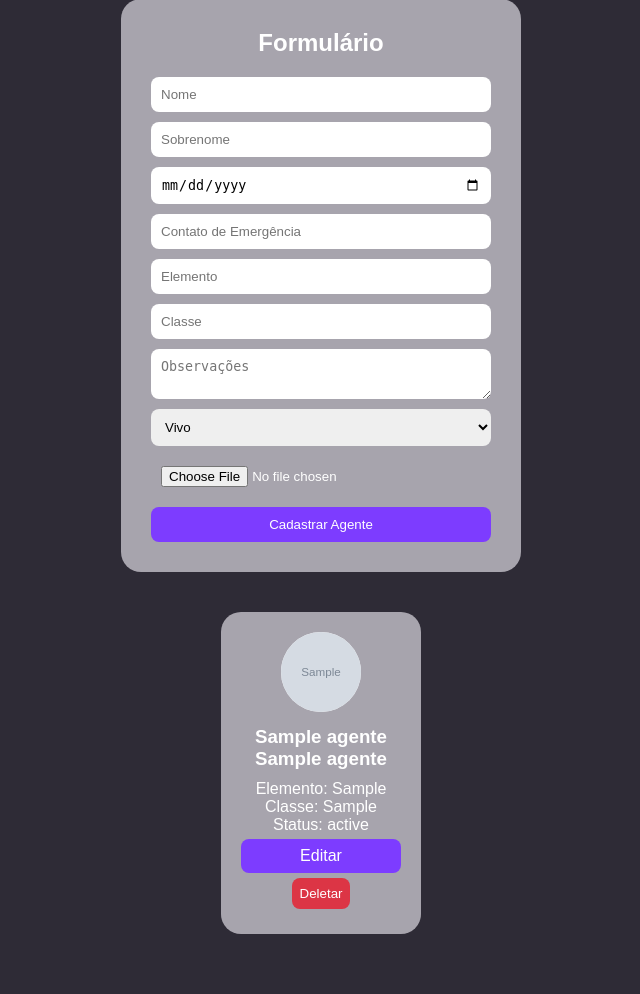
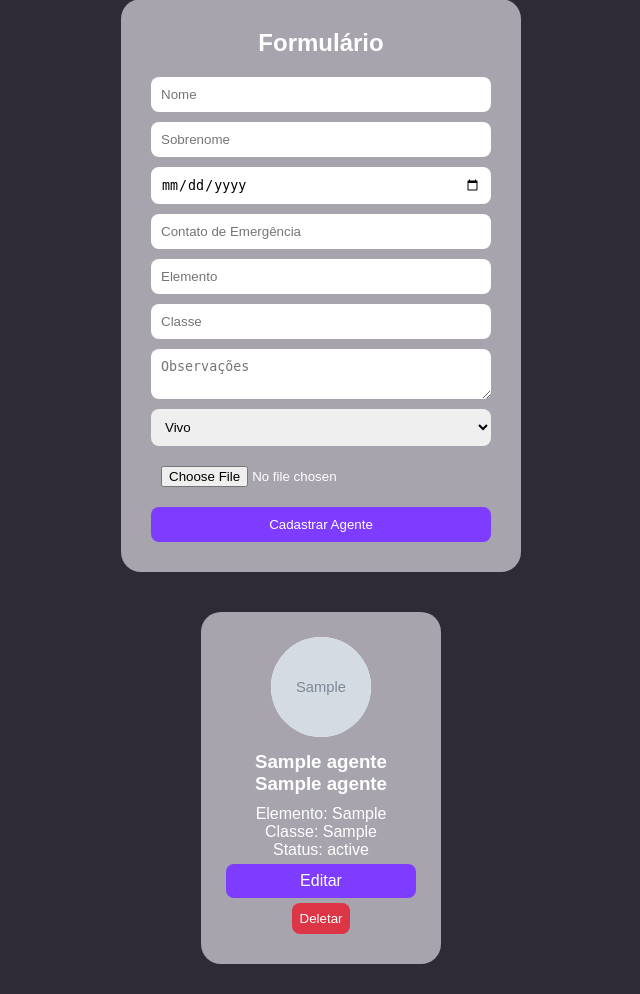
Before and after one commit to avmoonlight/c.r.i.s, a Flask app: page /agentes in a window 1280 px wide. Shown: the part 99-1093 px from the top of the page, without its empty margins (319-959 px from the left). Before the commit the page ends 1033 px from the top, so only its background shows below. Run offline with Flask 3, Linux system fonts and the light colour scheme; tables that the repository leaves empty or names only in its code hold one stand-in row (values such as "Sample post"); grey boxes marked "Sample" are stand-in pictures.

Commit message:
ajuste do css

```diff
--- a/static/css/agentes.css
+++ b/static/css/agentes.css
@@ -86,20 +86,22 @@ body {
 
 .card {
     background-color: #a7a4ad;
-    width: 200px;
-    padding: 20px;
+    width: 240px; /* Aumentado de 200px para 240px */
+    padding: 25px; /* Um pouco mais de espaço interno */
     border-radius: 20px;
     text-align: center;
 }
 
+
 .avatar {
-    width: 80px;
-    height: 80px;
+    width: 100px; /* Aumentado de 80px para 100px */
+    height: 100px;
     border-radius: 50%;
     object-fit: cover;
     margin-bottom: 10px;
     background-color: white;
 }
+
 
 .card h3 {
     margin-bottom: 10px;
```
